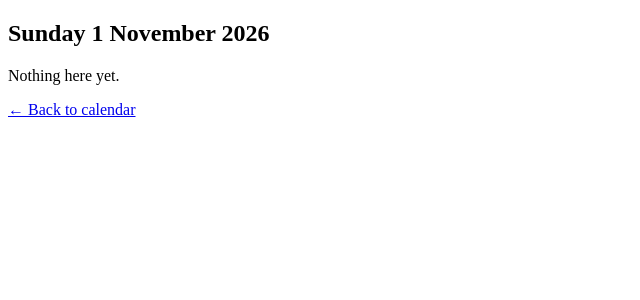
After one commit to sinncodes/atlas, a Django app: page /workouts/calendar/2026/11/1/ in a window 1280 px wide. The commit adds this page. Shown: the top 300 px of the page, without its empty margins (0-640 px from the left). Run offline with Django 5.2, Linux system fonts and the light colour scheme.

Commit message:
building the calendar v.3

```diff
--- a/workouts/templates/workouts/calendar.html
+++ b/workouts/templates/workouts/calendar.html
@@ -20,9 +20,9 @@
   {% if day == 0 %}
     <td></td>
   {% elif day == today_day %}
-        <td class="today">{{ day }}</td>
+    <td class="today"><a href="{% url 'workouts:day' year month day %}">{{ day }}</a></td>
   {% else %}
-        <td>{{ day }}</td>
+    <td><a href="{% url 'workouts:day' year month day %}">{{ day }}</a></td>
   {% endif %}
 {% endfor %}
   </tr>
--- /dev/null
+++ b/workouts/templates/workouts/day.html
@@ -0,0 +1,12 @@
+{% load static %}
+<!DOCTYPE html>
+<html>
+<head>
+  <link rel="stylesheet" href="{% static 'workouts/calendar.css' %}">
+</head>
+<body>
+  <h2>{{ date|date:"l j F Y" }}</h2>
+  <p>Nothing here yet.</p>
+  <a href="{% url 'workouts:calendar' date.year date.month %}">← Back to calendar</a>
+</body>
+</html>
--- a/workouts/urls.py
+++ b/workouts/urls.py
@@ -10,4 +10,5 @@ urlpatterns = [
     #calendar page
     path("calendar/", views.calendar_view, name="calendar"),
     path("calendar/<int:year>/<int:month>/", views.calendar_view, name="calendar"),
-]
+    path("calendar/<int:year>/<int:month>/<int:day>/", views.day_view, name="day"),
+    ]
--- a/workouts/views.py
+++ b/workouts/views.py
@@ -3,6 +3,7 @@ from django.http import HttpResponse, Http404
 from django.shortcuts import render
 from django.utils import timezone
 from django.utils.safestring import mark_safe
+import datetime
 
 
 def index(request):
@@ -17,11 +18,20 @@ def calendar_view(request, year=None, month=None):
         raise Http404("Invalid month")
 
     cal = calendar.Calendar(firstweekday=0)
-    weeks = cal.monthdatescalendar(year, month)
+    weeks = calendar.Calendar(firstweekday=0).monthdayscalendar(year, month)
 
     return render(request, "workouts/calendar.html", {
         "weeks": weeks,
         "month_name": calendar.month_name[month],
         "year": year,
+        "month": month,
         "today_day": today,
     })
+
+def day_view(request, year, month, day):
+    try:
+        date = datetime.date(year, month, day)
+    except ValueError:
+        raise Http404("Invalid date")
+
+    return render(request, "workouts/day.html", {"date": date})
```
Lines whose indentation alone changed are shown as unchanged.
